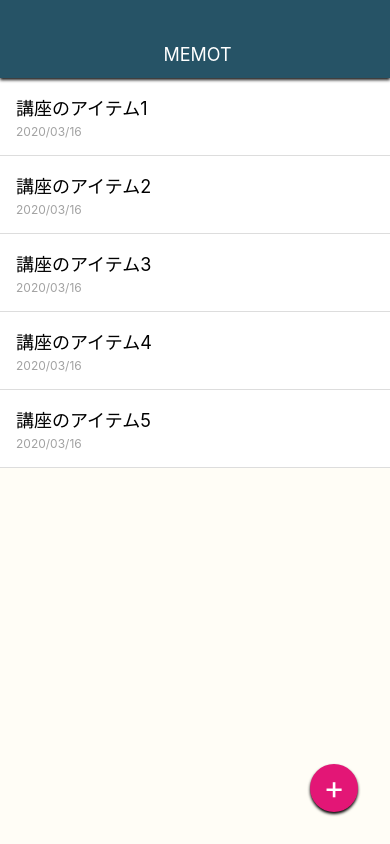
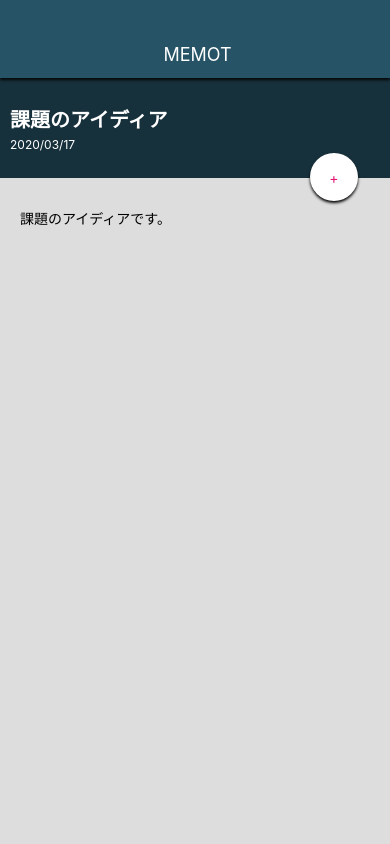
Before and after one commit to jin-aiit-a1824jj/MemoApp, a React Native app: screen / in a window 390 px wide. Built offline with nearby package versions, Linux system fonts and the light colour scheme.

Commit message:
style memoDetailScreen

```diff
--- a/App.js
+++ b/App.js
@@ -1,12 +1,14 @@
 import React from 'react';
 import { StyleSheet, View } from 'react-native';
 import MemoListScreen from './src/screens/MemoListScreen'
+import MemoDetailScreen from './src/screens/MemoDetailScreen'
 import Appbar from './src/components/Appbar'
+
 export default function App() {
   return (
     <View style={styles.container}>
       <Appbar />
-      <MemoListScreen />
+      <MemoDetailScreen />
     </View>
   );
 }
--- a/src/elements/CircleButton.js
+++ b/src/elements/CircleButton.js
@@ -2,10 +2,20 @@
 import { StyleSheet, Text, View } from 'react-native';
 
 class CircleButton extends React.Component {
+
     render() {
+        const { style, color } = this.props;
+        let bgColor = '#e31676'
+        let textColor = '#fff'
+
+        if (color === 'white'){
+            bgColor = '#fff'
+            textColor = '#e31676'
+        }
+
         return(
-            <View style={styles.circleButton}>
-                <Text style={styles.circleButtonTitle}>
+            <View style={[styles.circleButton, style, {backgroundColor: bgColor}]}>
+                <Text style={styles.circleButtonTitle, {color: textColor}}>
                     {this.props.children}
                 </Text>
             </View>
@@ -20,7 +30,6 @@
         right: 32,
         height: 48,
         width: 48,
-        backgroundColor: '#e31676',
         borderRadius: 24,
         justifyContent: 'center',
         alignItems: 'center',
@@ -33,7 +42,6 @@
       circleButtonTitle:{
         fontSize: 32,
         lineHeight: 40,
-        color: '#fff',
       }
 });
 
--- /dev/null
+++ b/src/screens/MemoDetailScreen.js
@@ -0,0 +1,69 @@
+import React, { memo } from 'react';
+import { StyleSheet, View, Text } from 'react-native';
+
+import CircleButton from '../elements/CircleButton'
+
+class MemoDetailScreen extends React.Component{
+
+    render() {
+        return (
+            <View style={styles.container}>
+                <View>
+                    <View style={styles.memoHeader}>
+                        <View>
+                            <Text style={styles.memoHeaderTitle}>課題のアイディア</Text>
+                            <Text style={styles.memoHeaderTitleDate}>2020/03/17</Text>
+                        </View>
+                    </View>
+                </View>
+
+                <View style={styles.memoContent}>
+                    <Text>
+                        課題のアイディアです。
+                    </Text>
+                </View>
+
+                <CircleButton color="white" style={styles.editButton}>+</CircleButton>
+
+            </View>
+        );
+    }
+
+}
+
+const styles = StyleSheet.create({
+    container: {
+        flex: 1,
+        width: "100%",
+      },
+    memoHeader: {
+        height: 100,
+        backgroundColor: '#17313C',
+        justifyContent: 'center',
+        padding: 10
+    },
+    memoHeaderTitle: {
+        fontSize: 20,
+        fontWeight: 'bold',
+        color: '#fff',
+        marginBottom: 4,
+    },
+    memoHeaderTitleDate: {
+        fontSize: 12,
+        color: '#fff'
+    },
+    memoContent: {
+        paddingTop: 30,
+        paddingLeft: 20,
+        paddingRight: 20,
+        paddingBottom: 20,
+        backgroundColor: '#ddd',
+        flex: 1,
+    },
+    editButton: {
+        top: 75,
+    }
+  });
+
+
+export default MemoDetailScreen;
```
